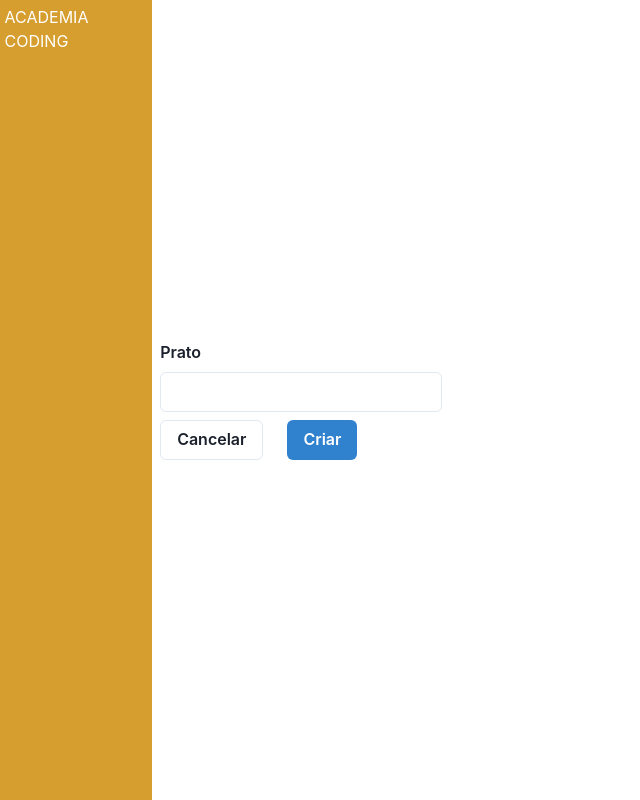
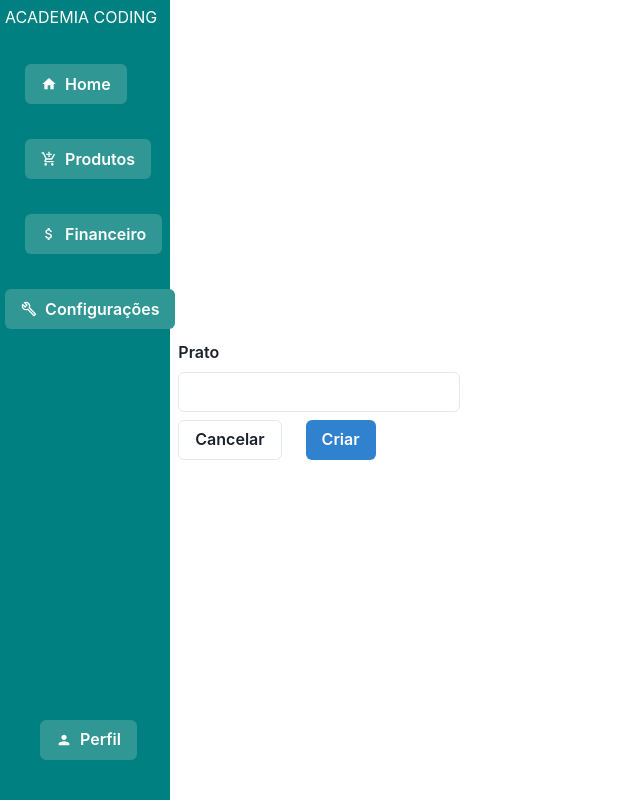
Before and after one commit to Helium1307/tcc-frontend, a React (Create React App) app: page / in a window 1280 px wide. Shown: the whole page, without its empty margins (0-640 px from the left). Built offline with nearby package versions, Linux system fonts and the light colour scheme.

Commit message:
this commit adds the sidebar buttons components

```diff
--- a/package.json
+++ b/package.json
@@ -3,6 +3,7 @@
   "version": "0.1.0",
   "private": true,
   "dependencies": {
+    "@chakra-ui/icons": "^2.0.11",
     "@chakra-ui/react": "^2.3.6",
     "@emotion/react": "^11",
     "@emotion/styled": "^11",
@@ -19,6 +20,7 @@
     "react": "^18.2.0",
     "react-dom": "^18.2.0",
     "react-hook-form": "^7.38.0",
+    "react-icons": "^4.6.0",
     "react-router-dom": "^6.4.2",
     "react-scripts": "5.0.1",
     "typescript": "^4.8.4",
--- a/src/components/PageWithSidebar/index.tsx
+++ b/src/components/PageWithSidebar/index.tsx
@@ -1,6 +1,6 @@
 import { Flex, HStack } from "@chakra-ui/react";
 import React, { FC, PropsWithChildren, ReactNode } from "react";
-import Sidebar from "../Sidebar/Sidebar";
+import Sidebar from "../sidebar/Sidebar";
 
 type PageWithSidebarProps = PropsWithChildren & {
   children: ReactNode;
--- a/src/components/sidebar/Sidebar.tsx
+++ b/src/components/sidebar/Sidebar.tsx
@@ -1,21 +1,58 @@
-import { Flex } from "@chakra-ui/react";
+import { Flex, Icon } from "@chakra-ui/react";
 import { Container } from "@chakra-ui/react";
+import { Button, ButtonGroup } from '@chakra-ui/react'
 import React from "react";
+import { MdHome, MdAddShoppingCart, MdPerson, MdOutlineBuild, MdOutlineAttachMoney } from 'react-icons/md';
+
+//MdHome
 
 function Sidebar() {
   return (
-    <Flex>
+    <Flex >
       <Container
         maxW="md"
-        bg="yellow.500"
+        bg="teal"
         color="white"
         h="100vh"
         flexDir="column"
         justifyContent="space-between"
         p="3%"
+
       >
         ACADEMIA CODING
+        <div >
+
+          <Button colorScheme='teal' size='md' marginTop={35} marginLeft={5}  leftIcon = {<MdHome/>}>
+            Home
+          </Button>
+        </div>
+        <div>
+          <Button colorScheme='teal' size='md' marginTop={35} marginLeft={5} leftIcon = {<MdAddShoppingCart/>}>
+            Produtos
+          </Button>
+        </div>
+        <div>
+          <Button colorScheme='teal' size='md' marginTop={35} marginLeft={5} leftIcon = {<MdOutlineAttachMoney/>}>
+            Financeiro
+          </Button>
+        </div>
+        <div>
+          <Button colorScheme='teal' size='md' marginTop={35} marginLeft={0} leftIcon = {<MdOutlineBuild/>}>
+            Configurações
+          </Button>
+        </div>
+
+        <div>
+          <Button colorScheme='teal' size='md' bottom={0} left={10} position={"absolute"} marginBottom={10} leftIcon = {<MdPerson/>}>
+            Perfil
+          </Button>
+
+        </div>
+
       </Container>
+      <div>
+
+      </div>
     </Flex>
   );
 }
--- a/src/index.tsx
+++ b/src/index.tsx
@@ -13,3 +13,6 @@ root.render(
     </ChakraProvider>
   </React.StrictMode>
 );
+//GABRIEL BEZERRA
+
+let samba = "samba lê lê";
```
Also changed, not shown: 2 other files (tests, documents, lock files or other folders).
